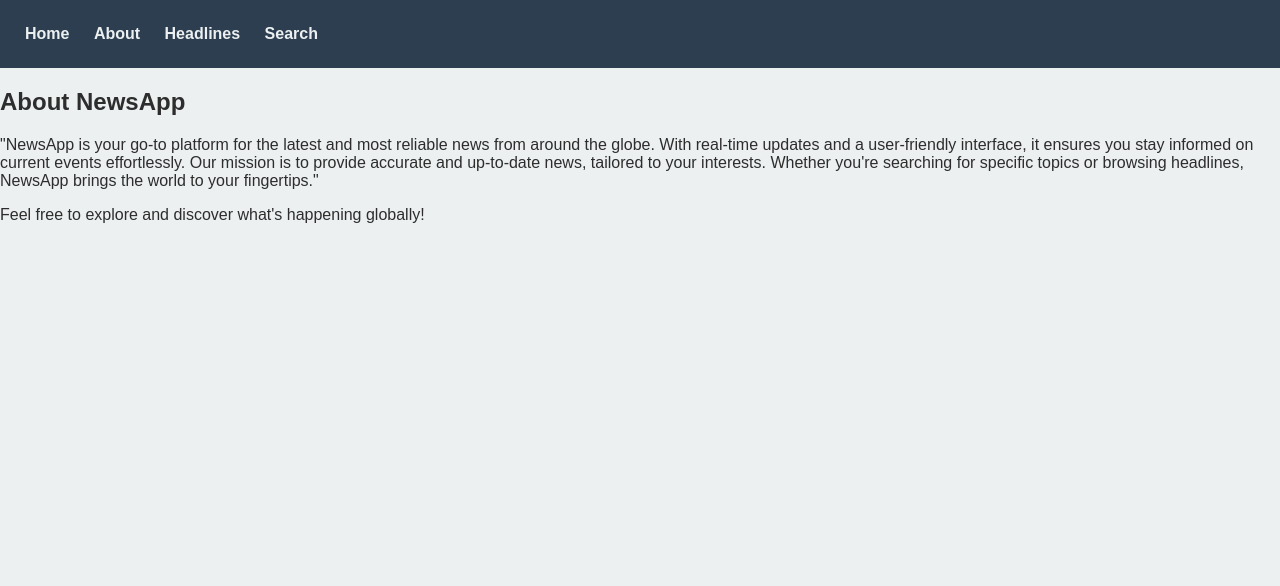
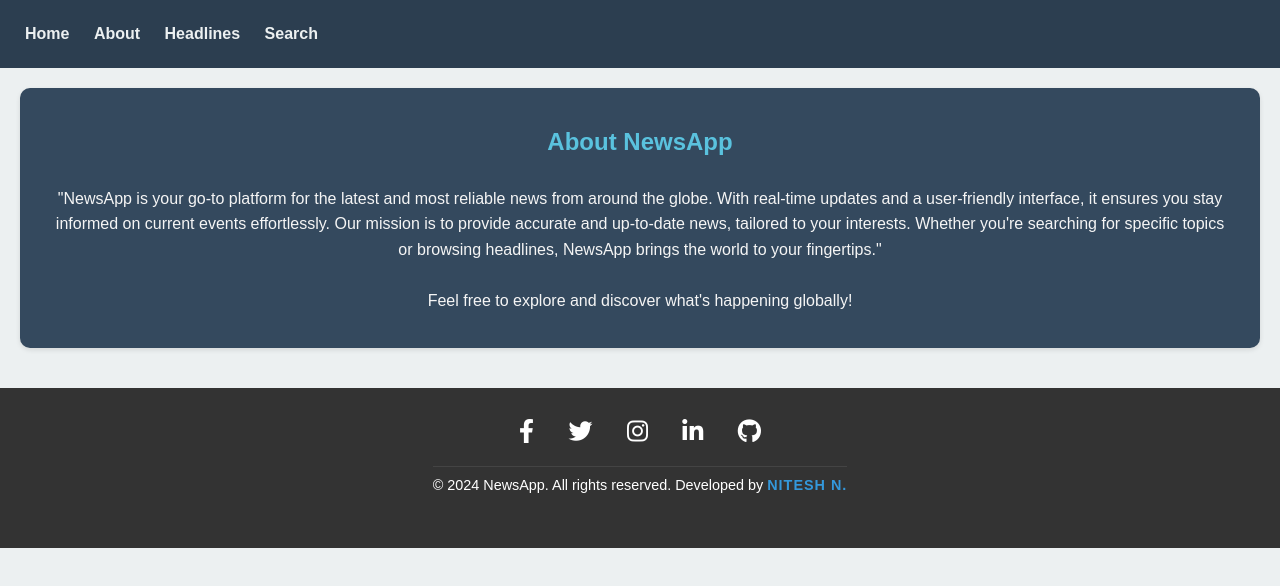
Before and after one commit to Nitesh-code-droid/gdsc_project, a plain HTML site: page about.html in a window 1280 px wide. Drawn offline with Linux system fonts and the light colour scheme.

Commit message:
updated css

```diff
--- a/about.html
+++ b/about.html
@@ -5,6 +5,8 @@
     <meta name="viewport" content="width=device-width, initial-scale=1.0">
     <title>About - NewsApp</title>
     <link rel="stylesheet" href="css/style.css">
+    <link rel="stylesheet" href="https://cdnjs.cloudflare.com/ajax/libs/font-awesome/6.0.0-beta3/css/all.min.css">
+
 </head>
 <body>
     <header>
@@ -19,10 +21,22 @@
     </header>
 
     <section class="about">
-        <h1>About NewsApp</h1>
+        <h2>About NewsApp</h2>
          <p>"NewsApp is your go-to platform for the latest and most reliable news from around the globe. With real-time updates and a user-friendly interface, it ensures you stay informed on current events effortlessly. Our mission is to provide accurate and up-to-date news, tailored to your interests. Whether you're searching for specific topics or browsing headlines, NewsApp brings the world to your fingertips."</p>
          <p>Feel free to explore and discover what's happening globally!</p>
     </section>
+    <footer>
+        <div class="social-media-bar">
+            <a href="https://www.facebook.com/yourprofile" target="_blank" class="social-icon"><i class="fab fa-facebook-f"></i></a>
+            <a href="https://www.twitter.com/yourprofile" target="_blank" class="social-icon"><i class="fab fa-twitter"></i></a>
+            <a href="https://www.instagram.com/yourprofile" target="_blank" class="social-icon"><i class="fab fa-instagram"></i></a>
+            <a href="https://www.linkedin.com/yourprofile" target="_blank" class="social-icon"><i class="fab fa-linkedin-in"></i></a>
+            <a href="https://github.com/yourprofile" target="_blank" class="social-icon"><i class="fab fa-github"></i></a>
+            <p class="footer-rights">&copy; 2024 NewsApp. All rights reserved. Developed by <span class="developer-name">Nitesh N.</span></p>
+        </div>
+    </footer>
+
+
 
 
 
--- a/css/style.css
+++ b/css/style.css
@@ -7,12 +7,12 @@ body {
 }
 
 header {
-    background-color: #2C3E50; /* Dark navy blue for header */
+    background-color: #2C3E50;
     padding: 15px;
 }
 
 header nav {
-    background-color: #2C3E50; /* Same as header for a cohesive look */
+    background-color: #2C3E50;
     padding: 10px;
 }
 
@@ -28,14 +28,14 @@ header nav ul li {
 }
 
 header nav ul li a {
-    color: #ECF0F1; /* Light gray for nav links */
+    color: #ECF0F1;
     text-decoration: none;
     font-weight: bold;
     font-size: 16px;
 }
 
 header nav ul li a:hover {
-    color: #3498DB; /* Bright blue on hover for contrast */
+    color: #3498DB;
 }
 
 .hero {
@@ -57,8 +57,8 @@ header nav ul li a:hover {
     background-color: #E74C3C;
 }
 .news {
-    text-align: center; /* Center align the container */
-    margin: 20px 0; /* Add margin for spacing */
+    text-align: center;
+    margin: 20px 0;
 }
 
 .news input {
@@ -73,7 +73,7 @@ header nav ul li a:hover {
 }
 
 .news button {
-    margin-top: 10px; /* Add margin to space it from the input */
+    margin-top: 10px;
     padding: 10px 20px;
     background-color: #E67E22;
     color: #FFFFFF;
@@ -144,6 +144,32 @@ header nav ul li a:hover {
     font-size: 16px;
     transition: background-color 0.3s, transform 0.2s;
 }
+.about{
+    text-align: center;
+    background-color: #34495E;
+    padding: 20px;
+    margin: 20px;
+    border-radius: 10px;
+    box-shadow: 0 2px 5px rgba(0, 0, 0, 0.1);
+}
+
+.about h2 {
+    color:rgb(90, 194, 222);
+}
+
+.about p {
+    color:whitesmoke;
+    line-height: 1.6;
+    padding: 10px;
+}
+
+
+.about p {
+    color:whitesmoke;
+    line-height: 1.6;
+    margin: 5px 0;
+}
+
 
 .article a:hover {
     text-decoration: underline;
@@ -158,3 +184,77 @@ article{
     background-color: #3498DB;
 
 }
+.instructions {
+    background-color: #34495E;
+    padding: 20px;
+    margin: 20px auto;
+    text-align: center;
+    border-radius: 10px;
+    max-width: 800px;
+}
+
+.instructions h2 {
+    color:white;
+    margin-bottom: 10px;
+}
+
+.instructions p {
+    color: white;
+    font-size: 1.2em;
+}
+
+.instructions a {
+    color: #E67E22;
+    text-decoration: none;
+}
+
+.instructions a:hover {
+    text-decoration: underline;
+}
+footer {
+    background-color: #333;
+    padding: 20px 0;
+    text-align: center;
+    margin-top: 40px;
+}
+
+.social-media-bar {
+    display: inline-block;
+}
+
+.social-icon {
+    margin: 0 15px;
+    color: #fff;
+    font-size: 24px;
+    transition: color 0.3s ease;
+}
+
+.social-icon:hover {
+    color: #3498DB;
+}
+.footer-rights {
+    margin-top: 20px;
+    font-size: 0.9em;
+    color: #fff;
+    text-align: center;
+    padding: 10px 0;
+    border-top: 1px solid #444;
+    margin-top: 20px;
+}
+
+.developer-name {
+    font-weight: bold;
+    color: #3498DB;
+    text-transform: uppercase;
+    font-size: 1em;
+    letter-spacing: 1px;
+}
+
+footer {
+    background-color: #333;
+    padding: 30px 0;
+}
+
+.footer-rights:hover .developer-name {
+    color: #E67E22;
+}
```
Also changed, not shown: headlines.html (+13 -0 lines), index.html (+21 -1 lines), news.html (+13 -0 lines).
